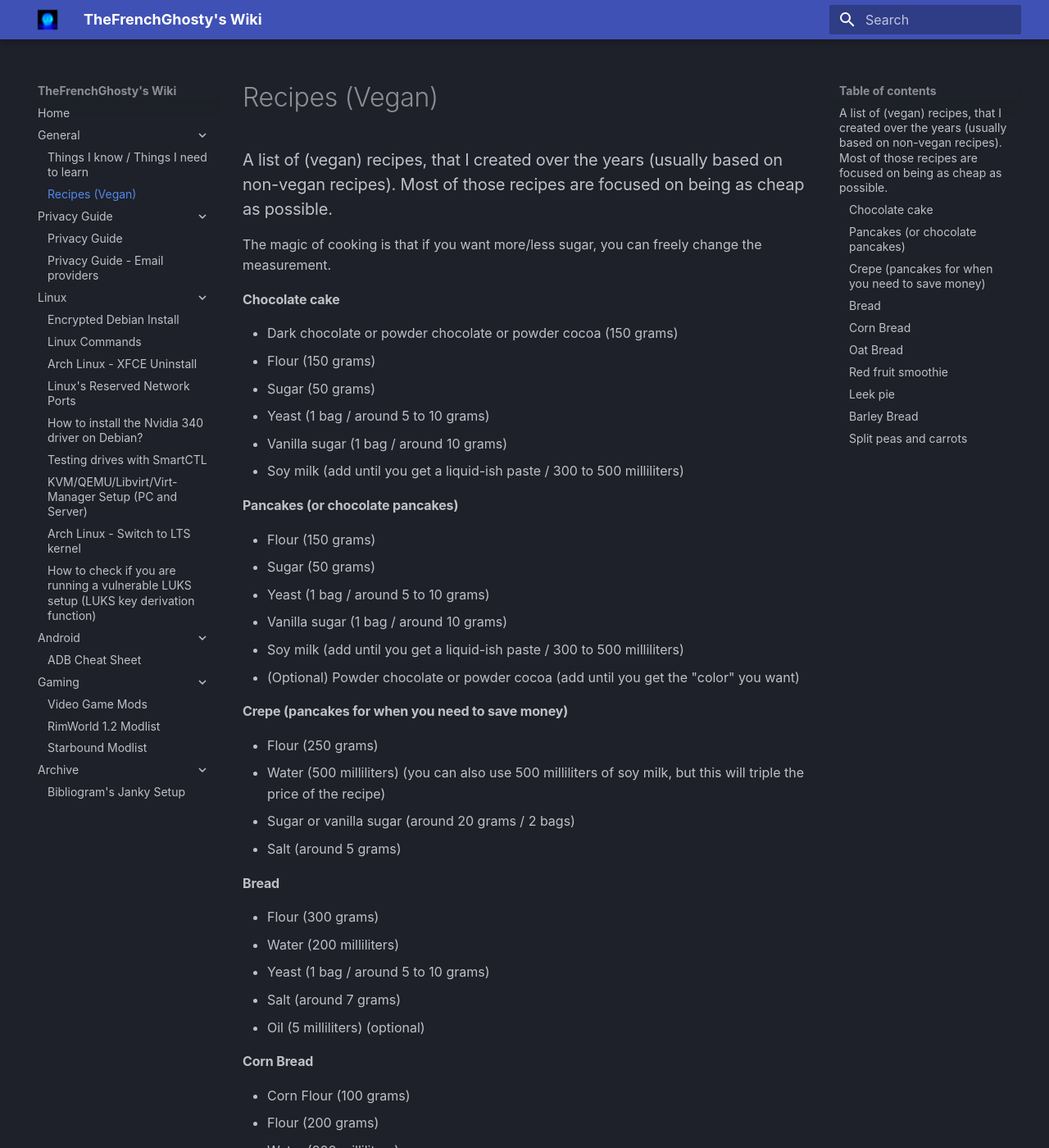
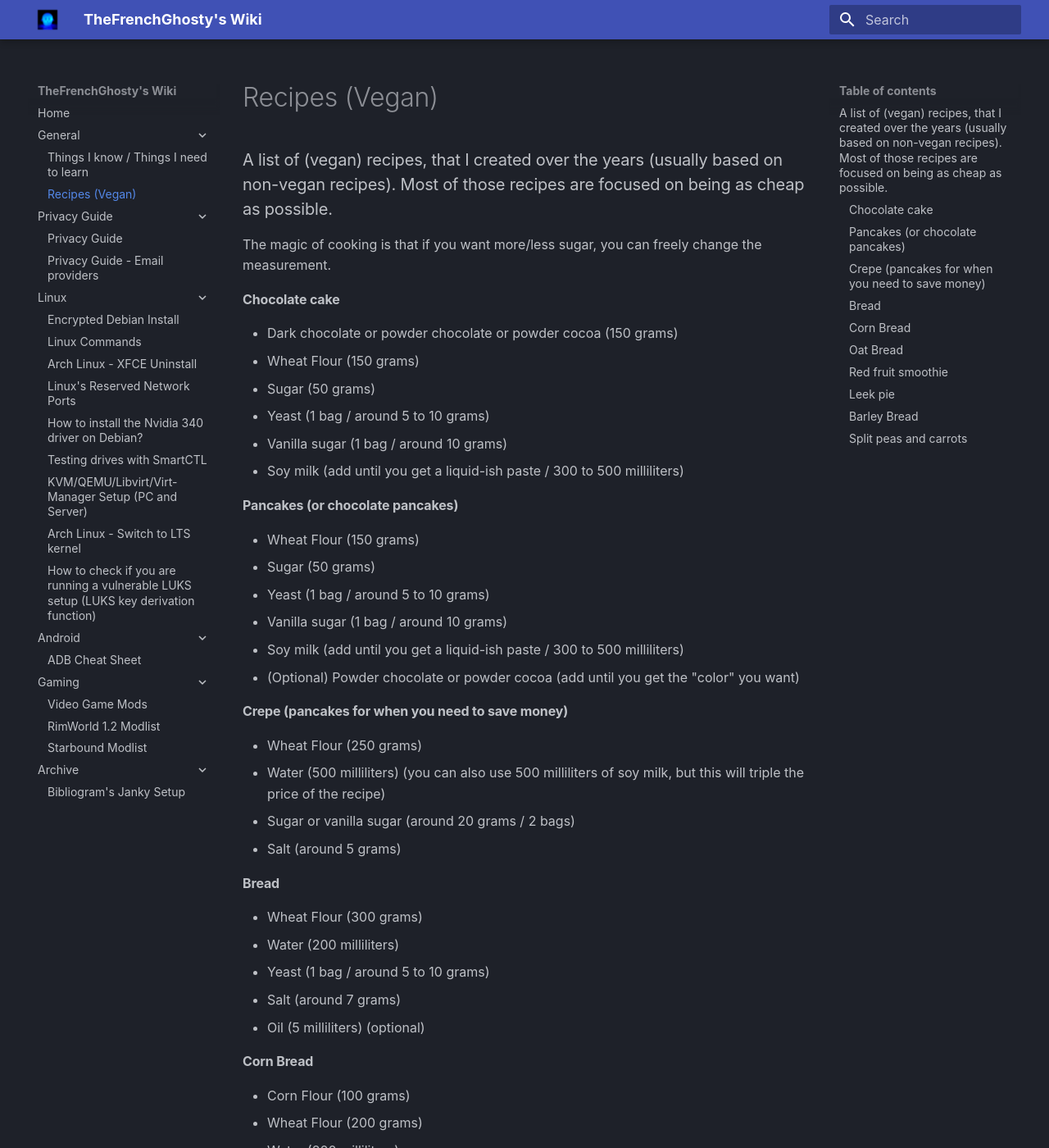
Before and after one commit to TheFrenchGhosty/wiki.thefrenchghosty.me, an MkDocs documentation site: the page built from docs/general/vegan-recipes.md, in a window 1280 px wide and 1400 px high. Shown: the whole window at 82% size. Built offline with MkDocs 1.6.1 and Material for MkDocs 9.7.7, drawn with Linux system fonts in a browser that asks for light colours; some of the changed text lies outside the part shown.

Commit message:
Typos, fixes and enhancements

```diff
--- a/docs/general/vegan-recipes.md
+++ b/docs/general/vegan-recipes.md
@@ -5,7 +5,7 @@ The magic of cooking is that if you want more/less sugar, you can freely change
 ### Chocolate cake
 
 - Dark chocolate or powder chocolate or powder cocoa (150 grams)
-- Flour (150 grams)
+- Wheat Flour (150 grams)
 - Sugar (50 grams)
 - Yeast (1 bag / around 5 to 10 grams)
 - Vanilla sugar (1 bag / around 10 grams)
@@ -13,7 +13,7 @@ The magic of cooking is that if you want more/less sugar, you can freely change
 
 ### Pancakes (or chocolate pancakes)
 
-- Flour (150 grams)
+- Wheat Flour (150 grams)
 - Sugar (50 grams)
 - Yeast (1 bag / around 5 to 10 grams)
 - Vanilla sugar (1 bag / around 10 grams)
@@ -22,14 +22,14 @@ The magic of cooking is that if you want more/less sugar, you can freely change
 
 ### Crepe (pancakes for when you need to save money)
 
-- Flour (250 grams)
+- Wheat Flour (250 grams)
 - Water (500 milliliters) (you can also use 500 milliliters of soy milk, but this will triple the price of the recipe)
 - Sugar or vanilla sugar (around 20 grams / 2 bags)
 - Salt (around 5 grams)
 
 ### Bread
 
-- Flour (300 grams)
+- Wheat Flour (300 grams)
 - Water (200 milliliters)
 - Yeast (1 bag / around 5 to 10 grams)
 - Salt (around 7 grams)
@@ -38,7 +38,7 @@ The magic of cooking is that if you want more/less sugar, you can freely change
 ### Corn Bread
 
 - Corn Flour (100 grams)
-- Flour (200 grams)
+- Wheat Flour (200 grams)
 - Water (200 milliliters)
 - Yeast (1 bag / around 5 to 10 grams)
 - Sugar (around 10 grams)
@@ -48,7 +48,7 @@ The magic of cooking is that if you want more/less sugar, you can freely change
 ### Oat Bread
 
 - Oat Flour (100 grams)
-- Flour (200 grams)
+- Wheat Flour (200 grams)
 - Water (200 milliliters)
 - Yeast (1 bag / around 5 to 10 grams)
 - Salt (around 7 grams)
@@ -72,18 +72,17 @@ The magic of cooking is that if you want more/less sugar, you can freely change
 
 ### Barley Bread
 
-- Oat Flour (150 grams)
-- Flour (150 grams)
+- Barley Flour (150 grams)
+- Wheat Flour (150 grams)
 - Water (200 milliliters)
 - Yeast (1 bag / around 5 to 10 grams)
 - Salt (around 7 grams)
-
 
 ### Split peas and carrots
 
 - Water
 - Split peas
-- Carrots (half of the weight of the peas)
+- Carrots (around half of the weight of the peas)
 - Onion
 - [Herbes de Provence](https://en.wikipedia.org/wiki/Herbes_de_Provence)
 
```
